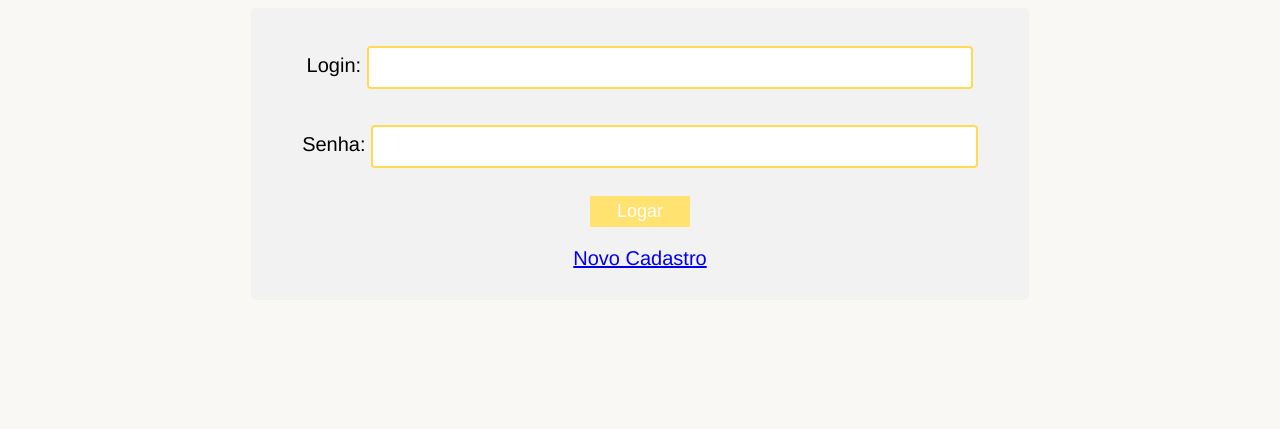
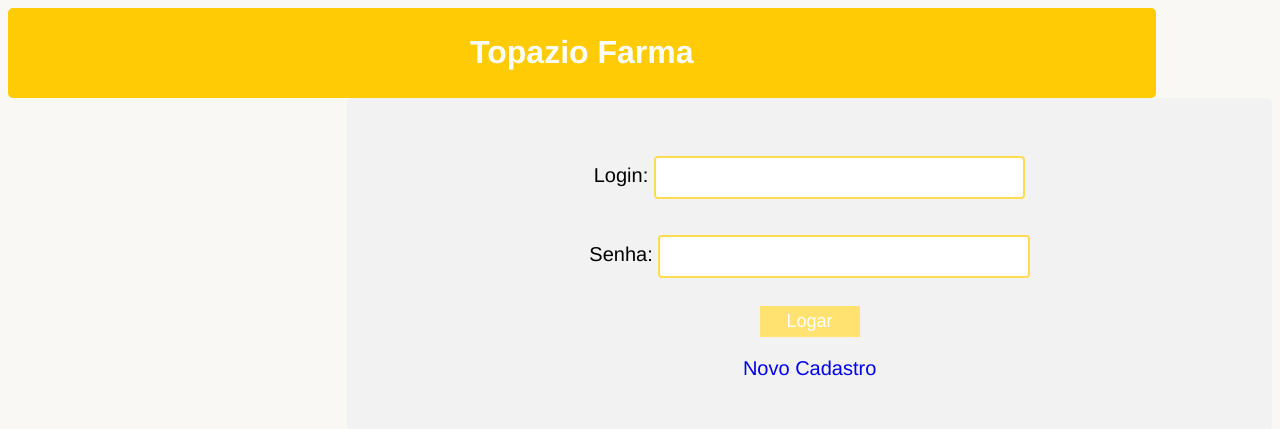
Before and after one commit to andreceratti/TopazioWeb, a PHP site: page / in a window 1280 px wide. Shown: the top 429 px of the page. Run offline with PHP 8.4, Linux system fonts and the light colour scheme.

Commit message:
Tentativa de layout aplicada ao index. Uma bagunça.

```diff
--- a/css/layout.css
+++ b/css/layout.css
@@ -1,12 +1,44 @@
 .cabeca {
-
+    width: 90%;
+    background-color: #ffcb04;
+    color:white;
+    text-align:center;
+    padding:5px;
 }
 .menu {
-
+    line-height:30px;
+    background-color:#eeeeee;
+    height: 60%;
+    width: 20%;
+    float:right;
+    padding:5px;
 }
 .corpo {
-
+    width: 70%;
+    float:right;
+    padding:20px;
 }
 .rodape {
+    width: 90%;
+    background-color: #ffcb04;
+    color:white;
+    clear:both;
+    text-align:center;
+    padding:5px;
+}
 
+a:link {
+    text-decoration: none;
 }
+
+a:visited {
+    text-decoration: none;
+}
+
+a:hover {
+    text-decoration: underline;
+}
+
+a:active {
+    text-decoration: underline;
+}
--- a/css/style.css
+++ b/css/style.css
@@ -4,7 +4,7 @@ body {
 }
 
 input[type=text] {
-    width: 80%;
+    width: 70%;
     padding: 12px 20px;
     margin: 8px 0;
     box-sizing: border-box;
@@ -13,7 +13,7 @@ input[type=text] {
 }
 
 input[type=date] {
-    width: 80%;
+    width: 70%;
     padding: 12px 20px;
     margin: 8px 0;
     box-sizing: border-box;
@@ -22,7 +22,7 @@ input[type=date] {
 }
 
 input[type=file] {
-    width: 80%;
+    width: 70%;
     padding: 12px 20px;
     margin: 8px 0;
     box-sizing: border-box;
@@ -31,7 +31,7 @@ input[type=file] {
 }
 
 input[type=password] {
-    width: 80%;
+    width: 70%;
     padding: 12px 20px;
     margin: 8px 0;
     box-sizing: border-box;
@@ -40,7 +40,7 @@ input[type=password] {
 }
 
 select {
-    width: 80%;
+    width: 70%;
     padding: 12px 20px;
     margin: 8px 0;
     box-sizing: border-box;
@@ -49,7 +49,7 @@ select {
 }
 
 textarea {
-    width: 80%;
+    width: 70%;
     padding: 12px 20px;
     margin: 8px 0;
     box-sizing: border-box;
@@ -79,7 +79,7 @@ input[type=submit]:after {
     display: block;
     position: absolute;
     padding-top: 300%;
-    padding-left: 380%;
+    padding-left: 370%;
     margin-left: -20px!important;
     margin-top: -120%;
     opacity: 0;
--- a/index.php
+++ b/index.php
@@ -1,6 +1,7 @@
 <html>
     <head>
         <title>Topazio Farma</title>
+                <meta charset="utf-8">
         <?php
             include "include/cliente.php";
             include "include/conexao.php";
@@ -17,11 +18,19 @@
 
         <link href="css/estilo.css" rel="stylesheet" type="text/css"/>
         <link href="css/style.css" rel="stylesheet" type="text/css"/>
+        <link href="css/layout.css" rel="stylesheet" type="text/css"/>
 
     </head>
     <body>
                 <?php if(empty($_SESSION["loginAtivo"])): ?>
                     <form method="post">
+
+                    <div class="cabeca"> <!-- inicio cabeçalho -->
+                        <h1>Topazio Farma</h1>
+                    </div> <!-- fim cabeçalho -->
+
+                    <div class="corpo"> <!-- inicio corpo-->
+
                         <center><div class="center"> <!-- inicio da centralização -->
 
                         <form method="post">
@@ -39,28 +48,33 @@
                         <input type="hidden" name="logout" value="sair"/>
                         <input type="submit" value="Deslogar"/>
 
+                        </div></center><!-- fim da centralização -->
+                    </div> <!-- fim corpo -->
+
+                    <div class="menu"> <!-- inicio de menu -->
                     <?php if ($_SESSION["usuario.tipo"]=='1'):?>
-                    <P>
-                        <span><a href="cliente/cadastrar.php">Cadastrar Cliente</a></span>
-                        <span><a href="farmacia/cadastrar.php">Cadastrar Farmacia</a></span>
-                        <span><a href="usuario/pesquisar.php">Pesquisar Usuario</a></span>
-                        <span><a href="pedido/cadastrar.php">Criar Pedido</a></span>
-                    </P>
+
+                        <span><a href="cliente/cadastrar.php"><p>Cadastrar Cliente</p></a></span>
+                        <span><a href="farmacia/cadastrar.php"><p>Cadastrar Farmacia</p></a></span>
+                        <span><a href="usuario/pesquisar.php"><p>Pesquisar Usuario</p></a></span>
+                        <span><a href="pedido/cadastrar.php"><p>Criar Pedido</p></a></span>
+
                     <?php elseif(($_SESSION["usuario.tipo"]=='2')): ?>
 
                         <p>Area de Cliente</p>
-                        <span><a href="pedido/cadastrar.php">Criar Pedido</a></span>
+                        <span><a href="pedido/cadastrar.php"><p>Criar Pedido</p></a></span>
 
                     <?php elseif(($_SESSION["usuario.tipo"]=='3')): ?>
 
                         <p>Area da Farmacia</p>
 
                     <?php endif; ?>
-
+                    </div> <!-- fim de menu -->
                 </form>
 
-                </div></center> <!-- fim da centralização -->
-
+                <div class="rodape"> <!-- inicio de rodape -->
+                    Topazio Farma - Solução de orçamentos para sua farmácia
+                </div> <!-- fim de rodape -->
                 <?php endif; ?>
 
     </body>
```
Lines whose indentation alone changed are shown as unchanged.
